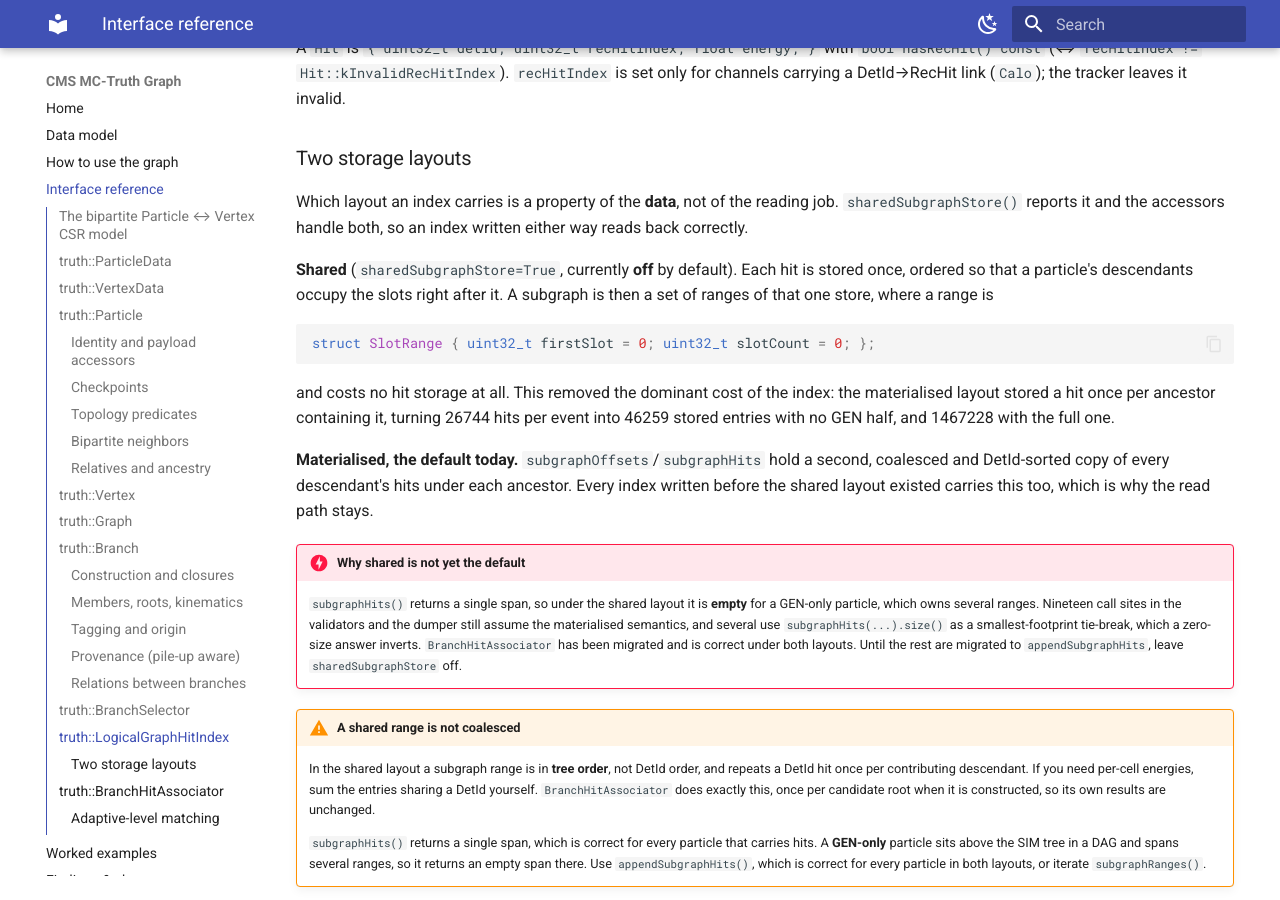
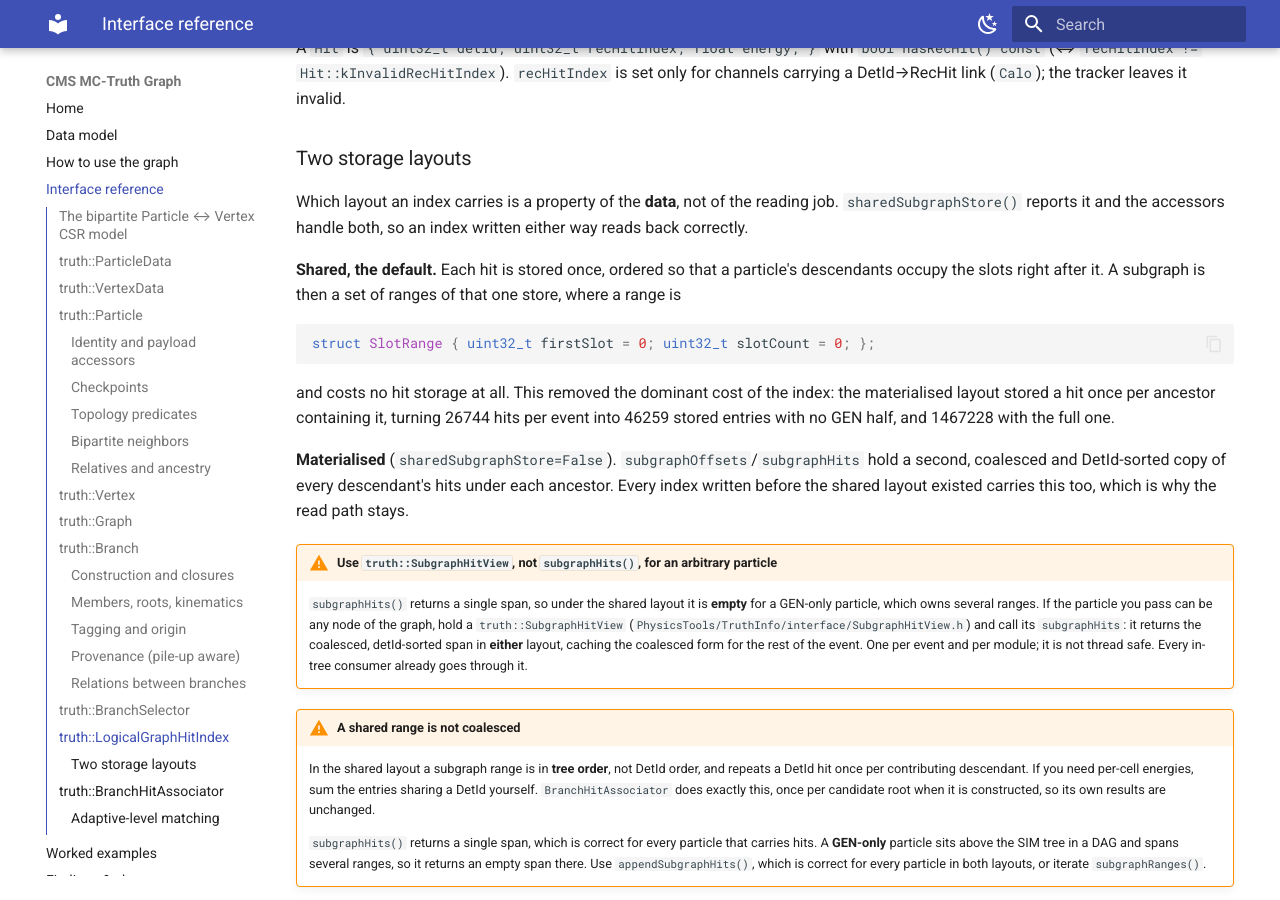
Before and after one commit to felicepantaleo/cms-truth-docs, an MkDocs documentation site: the page built from docs/interface.md, in a window 1280 px wide and 900 px high, scrolled down 8895 px. Built offline with MkDocs 1.6.1 and Material for MkDocs 9.7.7, drawn with Linux system fonts in a browser that asks for light colours.

Commit message:
docs: the shared hit index is the default, read it through SubgraphHitView
Point readers at truth::SubgraphHitView rather than warning them off the layout:
subgraphHits is still a single span and still empty for a GEN-only particle, but
the view returns the coalesced span in either layout and every in-tree consumer
now uses it.

```diff
--- a/docs/interface.md
+++ b/docs/interface.md
@@ -403,7 +403,7 @@ Which layout an index carries is a property of the **data**, not of the reading
 `sharedSubgraphStore()` reports it and the accessors handle both, so an index written
 either way reads back correctly.
 
-**Shared** (`sharedSubgraphStore=True`, currently **off** by default). Each hit is stored once, ordered so that a particle's
+**Shared, the default.** Each hit is stored once, ordered so that a particle's
 descendants occupy the slots right after it. A subgraph is then a set of ranges of that
 one store, where a range is
 
@@ -415,18 +415,19 @@ and costs no hit storage at all. This removed the dominant cost of the index:
 the materialised layout stored a hit once per ancestor containing it, turning 26744 hits
 per event into 46259 stored entries with no GEN half, and 1467228 with the full one.
 
-**Materialised, the default today.** `subgraphOffsets`/`subgraphHits` hold a second,
+**Materialised** (`sharedSubgraphStore=False`). `subgraphOffsets`/`subgraphHits` hold a second,
 coalesced and DetId-sorted copy of every descendant's hits under each ancestor. Every
 index written before the shared layout existed carries this too, which is why the read
 path stays.
 
-!!! danger "Why shared is not yet the default"
+!!! warning "Use `truth::SubgraphHitView`, not `subgraphHits()`, for an arbitrary particle"
     `subgraphHits()` returns a single span, so under the shared layout it is **empty** for
-    a GEN-only particle, which owns several ranges. Nineteen call sites in the validators
-    and the dumper still assume the materialised semantics, and several use
-    `subgraphHits(...).size()` as a smallest-footprint tie-break, which a zero-size answer
-    inverts. `BranchHitAssociator` has been migrated and is correct under both layouts.
-    Until the rest are migrated to `appendSubgraphHits`, leave `sharedSubgraphStore` off.
+    a GEN-only particle, which owns several ranges. If the particle you pass can be any
+    node of the graph, hold a `truth::SubgraphHitView`
+    (`PhysicsTools/TruthInfo/interface/SubgraphHitView.h`) and call its `subgraphHits`:
+    it returns the coalesced, detId-sorted span in **either** layout, caching the
+    coalesced form for the rest of the event. One per event and per module; it is not
+    thread safe. Every in-tree consumer already goes through it.
 
 !!! warning "A shared range is not coalesced"
     In the shared layout a subgraph range is in **tree order**, not DetId order, and
```
